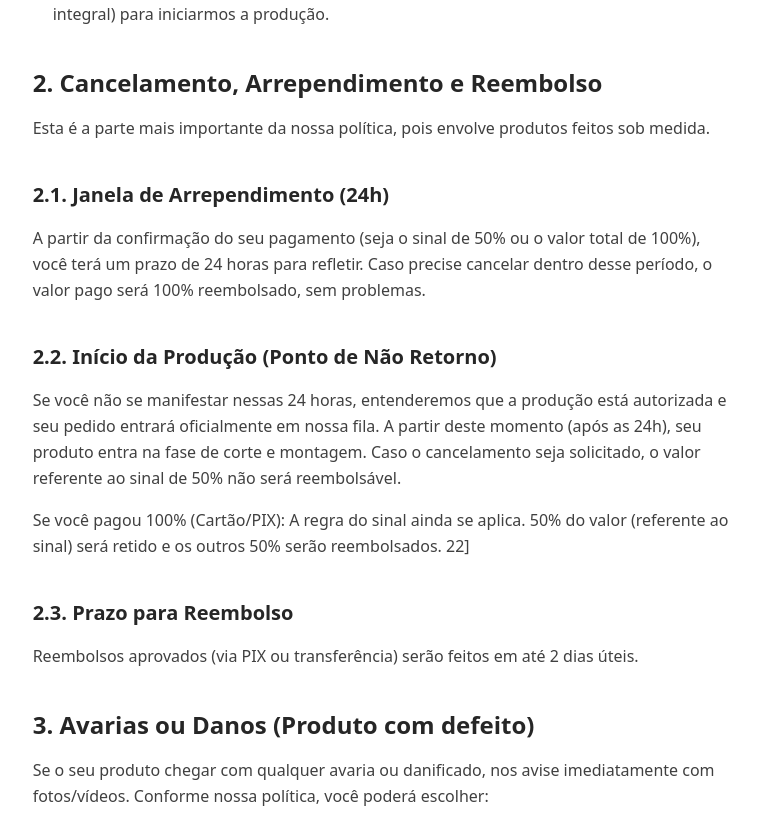
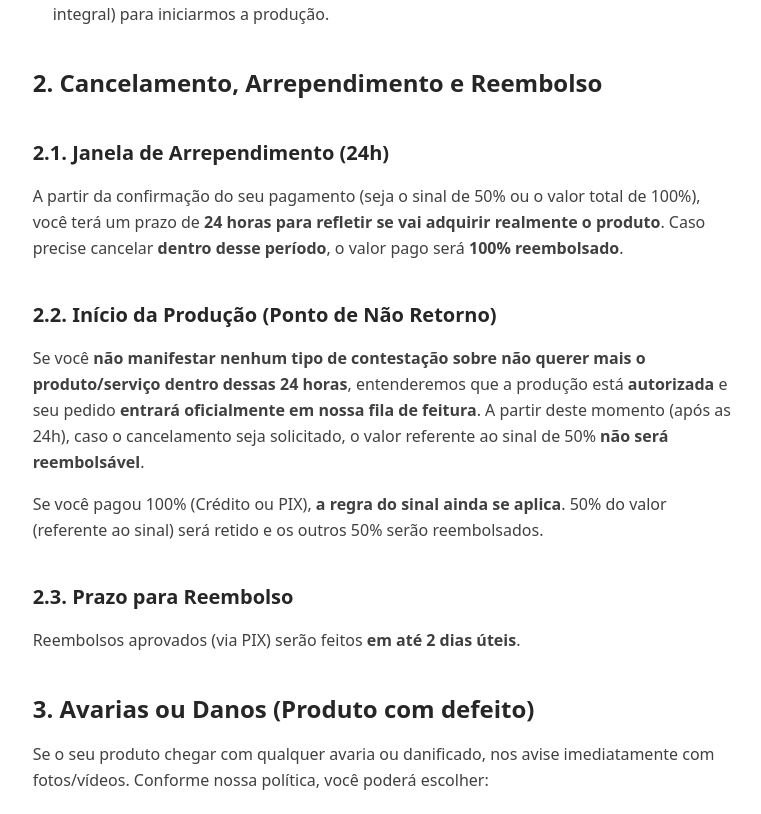
Before and after one commit to nathanmontt/bycarolla, a React (Vite) app: page / in a window 1280 px wide. Shown: the part 648-1462 px from the top of the page, without its empty margins (202-963 px from the left). Built offline with nearby package versions, Linux system fonts and the light colour scheme.

Commit message:
Finishin the 2nd part

```diff
--- a/src/pages/Terms.jsx
+++ b/src/pages/Terms.jsx
@@ -17,17 +17,16 @@ const TermsContent = () => (
     </ul>
 
     <h2 className={h2Style} id="termos-2">2. Cancelamento, Arrependimento e Reembolso</h2>
-    <p className={pStyle}>Esta é a parte mais importante da nossa política, pois envolve produtos feitos sob medida.</p>
 
     <h3 className={h2Style + " text-xl"} id="termos-2-1">2.1. Janela de Arrependimento (24h)</h3>
-    <p className={pStyle}>A partir da confirmação do seu pagamento (seja o sinal de 50% ou o valor total de 100%), você terá um prazo de 24 horas para refletir. Caso precise cancelar dentro desse período, o valor pago será 100% reembolsado, sem problemas.</p>
+    <p className={pStyle}>A partir da confirmação do seu pagamento (seja o sinal de 50% ou o valor total de 100%), você terá um prazo de <strong>24 horas para refletir se vai adquirir realmente o produto</strong>. Caso precise cancelar <strong>dentro desse período</strong>, o valor pago será <strong>100% reembolsado</strong>.</p>
 
     <h3 className={h2Style + " text-xl"} id="termos-2-2">2.2. Início da Produção (Ponto de Não Retorno)</h3>
-    <p className={pStyle}>Se você não se manifestar nessas 24 horas, entenderemos que a produção está autorizada e seu pedido entrará oficialmente em nossa fila. A partir deste momento (após as 24h), seu produto entra na fase de corte e montagem. Caso o cancelamento seja solicitado, o valor referente ao sinal de 50% não será reembolsável.</p>
-    <p className={pStyle}>Se você pagou 100% (Cartão/PIX): A regra do sinal ainda se aplica. 50% do valor (referente ao sinal) será retido e os outros 50% serão reembolsados. 22]</p>
+    <p className={pStyle}>Se você <strong>não manifestar nenhum tipo de contestação sobre não querer mais o produto/serviço dentro dessas 24 horas</strong>, entenderemos que a produção está <strong>autorizada</strong> e seu pedido <strong>entrará oficialmente em nossa fila de feitura</strong>. A partir deste momento (após as 24h), caso o cancelamento seja solicitado, o valor referente ao sinal de 50% <strong>não será reembolsável</strong>.</p>
+    <p className={pStyle}>Se você pagou 100% (Crédito ou PIX), <strong>a regra do sinal ainda se aplica</strong>. 50% do valor (referente ao sinal) será retido e os outros 50% serão reembolsados.</p>
 
     <h3 className={h2Style + " text-xl"} id="termos-2-3">2.3. Prazo para Reembolso</h3>
-    <p className={pStyle}>Reembolsos aprovados (via PIX ou transferência) serão feitos em até 2 dias úteis.</p>
+    <p className={pStyle}>Reembolsos aprovados (via PIX) serão feitos <strong>em até 2 dias úteis</strong>.</p>
 
     <h2 className={h2Style} id="termos-3">3. Avarias ou Danos (Produto com defeito)</h2>
     <p className={pStyle}>Se o seu produto chegar com qualquer avaria ou danificado, nos avise imediatamente com fotos/vídeos. Conforme nossa política, você poderá escolher:</p>
```
